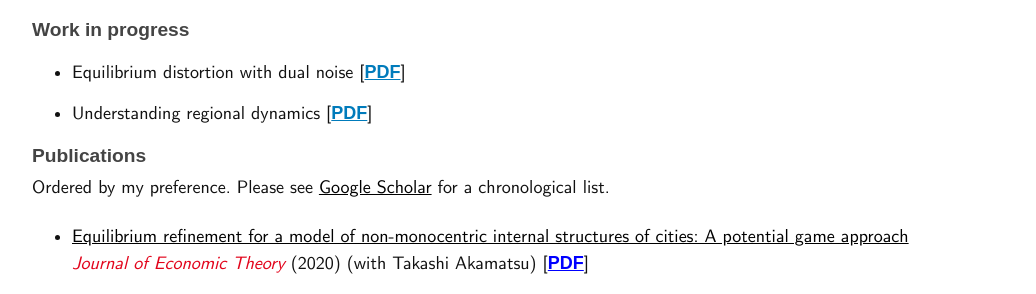
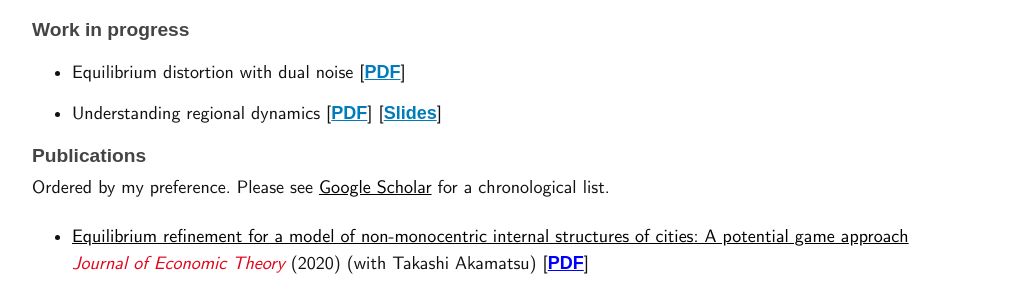
Before and after one commit to mino-osawa/mino-osawa.github.io, a Jekyll site: the page built from index.markdown, in a window 1280 px wide and 900 px high, scrolled down 618 px. Shown: the part 157-451 px from the top of the window, without its empty margins (8-1044 px from the left). Built offline with Jekyll 4.4.1, drawn with Linux system fonts in a browser that asks for light colours; some web fonts are replaced.

Commit message:
add RD slides

```diff
--- a/index.markdown
+++ b/index.markdown
@@ -29,7 +29,7 @@ title: M.Osawa's Website
 
 <ul class="ref-list">
     <li>Equilibrium distortion with dual noise [<a href="notes/draft/SLD.pdf">PDF</a>]</li>
-    <li>Understanding regional dynamics [<a href="notes/draft/RD.pdf">PDF</a>]</li>
+    <li>Understanding regional dynamics [<a href="notes/draft/RD.pdf">PDF</a>] [<a href="notes/draft/RD_slides.pdf">Slides</a>]</li>
 </ul>
 
 <h3>Publications</h3>
```
Also changed, not shown: 1 other file.
